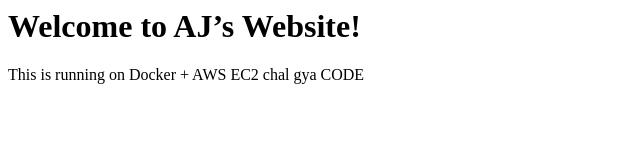
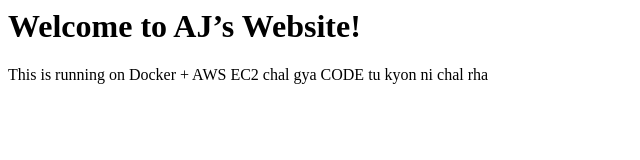
Before and after one commit to Ayush20076564/static-web-docker, a plain HTML site: page docker/index.html in a window 1280 px wide. Shown: the whole page, without its empty margins (0-640 px from the left). Drawn offline with Linux system fonts and the light colour scheme.

Commit message:
pleaseeeeeeeee

```diff
--- a/docker/index.html
+++ b/docker/index.html
@@ -3,6 +3,6 @@
   <head><title>AJ Website</title></head>
   <body>
     <h1>Welcome to AJ’s Website!</h1>
-    <p>This is running on Docker + AWS EC2 chal gya CODE  </p>
+    <p>This is running on Docker + AWS EC2 chal gya CODE tu kyon ni chal rha   </p>
   </body>
 </html>
```
Also changed, not shown: 1 other file.
